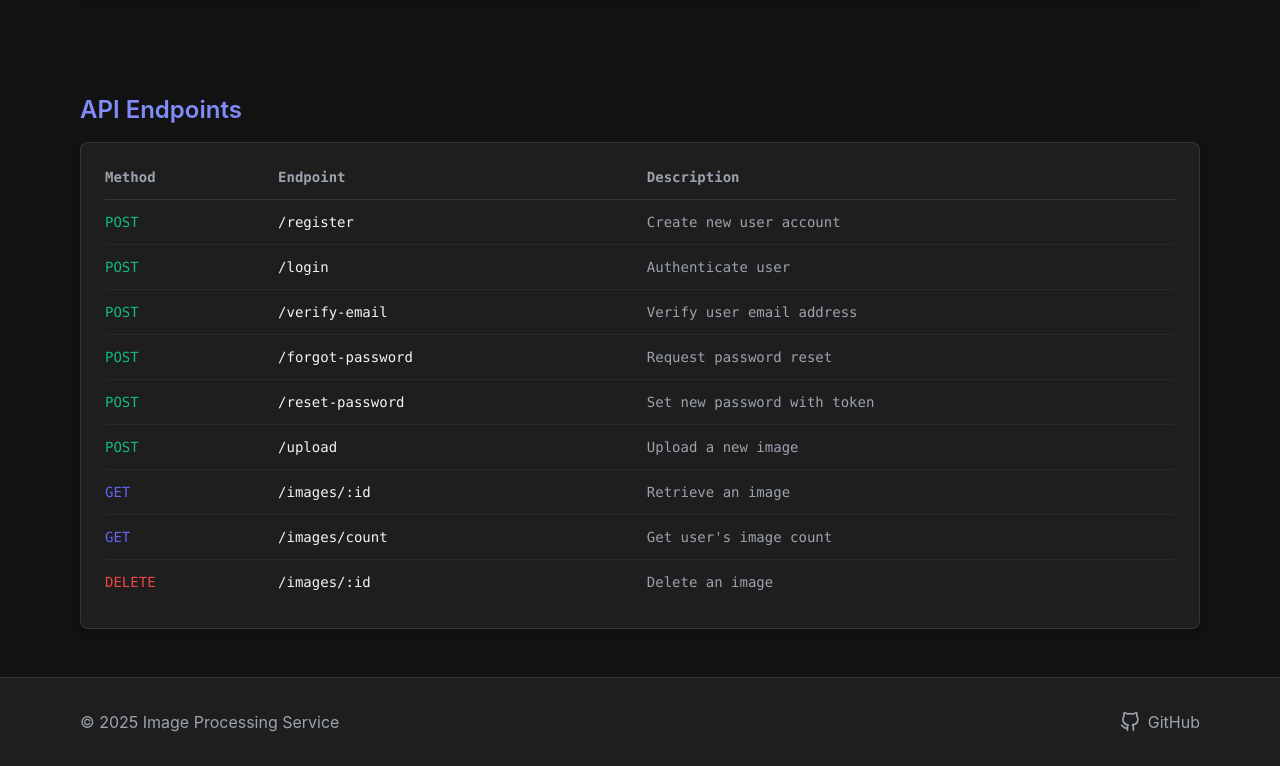
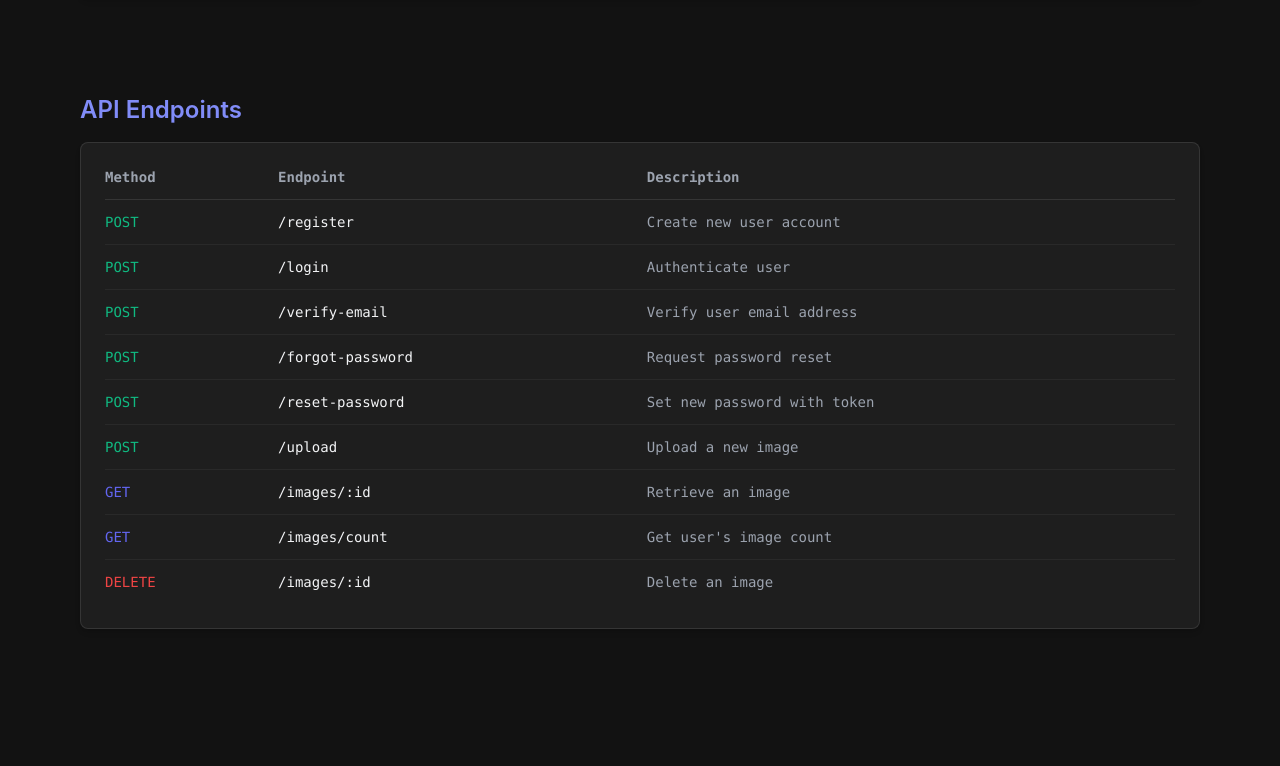
Before and after one commit to justnsmith/image-processing-service, a React (Vite) app in the folder frontend/: page / in a window 1280 px wide. Shown: the part 2132-2898 px from the top of the page. After the commit the page ends 2809 px from the top, so only its background shows below. Built offline with nearby package versions, Linux system fonts and the light colour scheme.

Commit message:
Update Home.tsx

```diff
--- a/frontend/src/pages/Home.tsx
+++ b/frontend/src/pages/Home.tsx
@@ -346,40 +346,6 @@
                     </div>
                 </div>
             </section>
-
-            {/* Footer with GitHub Link */}
-            <footer className="py-8 bg-[var(--card-dark)] border-t border-[rgba(255,255,255,0.1)]">
-                <div className="max-w-6xl mx-auto px-4 flex flex-col md:flex-row justify-between items-center">
-                    <p className="text-[var(--text-secondary)] mb-4 md:mb-0">
-                        © {new Date().getFullYear()} Image Processing Service
-                    </p>
-                    <div className="flex items-center">
-                        <a
-                            href="https://github.com/justnsmith/image-processing-service"
-                            target="_blank"
-                            rel="noopener noreferrer"
-                            className="flex items-center text-[var(--text-secondary)] hover:text-[var(--primary-light)] transition-colors"
-                            aria-label="GitHub Repository"
-                        >
-                            <svg
-                                xmlns="http://www.w3.org/2000/svg"
-                                width="20"
-                                height="20"
-                                viewBox="0 0 24 24"
-                                fill="none"
-                                stroke="currentColor"
-                                strokeWidth="2"
-                                strokeLinecap="round"
-                                strokeLinejoin="round"
-                                className="mr-2"
-                            >
-                                <path d="M9 19c-5 1.5-5-2.5-7-3m14 6v-3.87a3.37 3.37 0 0 0-.94-2.61c3.14-.35 6.44-1.54 6.44-7A5.44 5.44 0 0 0 20 4.77 5.07 5.07 0 0 0 19.91 1S18.73.65 16 2.48a13.38 13.38 0 0 0-7 0C6.27.65 5.09 1 5.09 1A5.07 5.07 0 0 0 5 4.77a5.44 5.44 0 0 0-1.5 3.78c0 5.42 3.3 6.61 6.44 7A3.37 3.37 0 0 0 9 18.13V22"></path>
-                            </svg>
-                            <span>GitHub</span>
-                        </a>
-                    </div>
-                </div>
-            </footer>
         </div>
     );
 };
```
